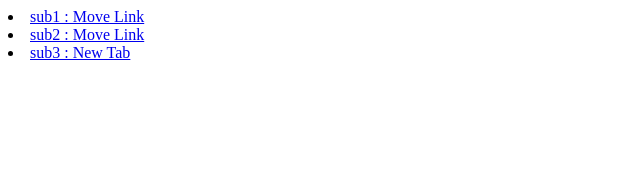
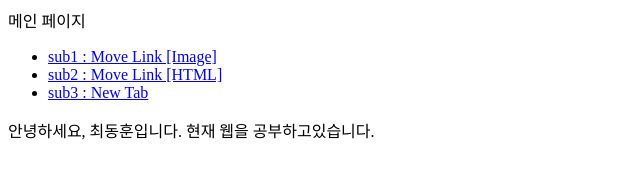
Before and after one commit to Neku3219/WebQuest01, a plain HTML site: page index.html in a window 1280 px wide. Shown: the whole page, without its empty margins (0-640 px from the left). Drawn offline with Linux system fonts and the light colour scheme.

Commit message:
20250714-Web

```diff
--- a/index.html
+++ b/index.html
@@ -5,9 +5,13 @@
         <meta charset="utf-8">
     </head>
     <body>
-        <!--<li><a href="./index.html" target="_blank">Recursion</a></li> -->
-        <li><a href="./sub/sub1.html" target="_self">sub1 : Move Link</a></li>
-        <li><a href="./sub/sub2.html" target="_self">sub2 : Move Link</a></li>
-        <li><a href="./sub/sub3.html" target="_blank">sub3 : New Tab</a></li>
+        메인 페이지
+        <ul>
+            <!--<li><a href="./index.html" target="_blank">Recursion</a></li> -->
+            <li><a href="./sub/sub1.html" target="_self">sub1 : Move Link [Image]</a></li>
+            <li><a href="./sub/sub2.html" target="_self">sub2 : Move Link [HTML]</a></li>
+            <li><a href="./sub/sub3.html" target="_blank">sub3 : New Tab</a></li>
+        </ul>
+        안녕하세요, 최동훈입니다. 현재 웹을 공부하고있습니다.
     </body>
 </html>
```
Also changed, not shown: sub/sub1.html (+3 -1 lines), sub/sub2.html (+10 -1 lines), sub/sub3.html (+1 -1 lines), sub/img.jpg (added).
